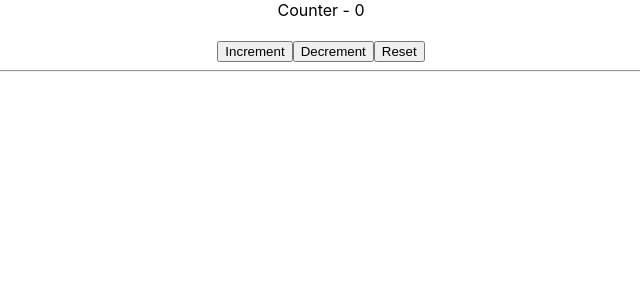
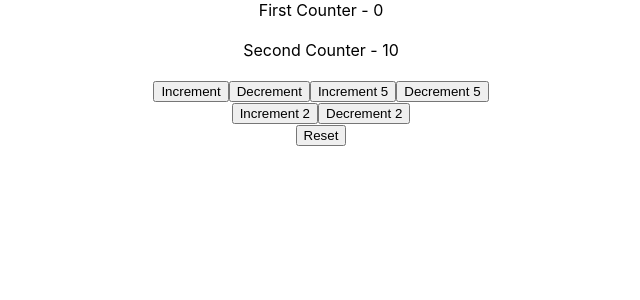
Before and after one commit to GeekShubhamRajput/react-hooks-exploration, a React (Create React App) app in the folder react-hooks-demo/: page / in a window 1280 px wide. Shown: the top 300 px of the page, without its empty margins (319-959 px from the left). Built offline with nearby package versions, Linux system fonts and the light colour scheme.

Commit message:
useReducer (complex state & action)

```diff
--- a/react-hooks-demo/src/App.js
+++ b/react-hooks-demo/src/App.js
@@ -13,6 +13,7 @@ import { ComponentF } from './components/ComponentF'
 import { ContextHook } from './components/ContextHook'
 import ClassMouse from "./components/ClassMouse";
 import { ReducerCounter } from "./components/ReducerCounter"
+import { ReducerCounterOne } from "./components/ReducerCounterOne"
 
 export const UserContext = React.createContext()
 export const ChannelContext = React.createContext()
@@ -20,7 +21,8 @@ export const ChannelContext = React.createContext()
 function App() {
   return (
     <div className="App">
-      <ReducerCounter />
+      {/* <ReducerCounter /> */}
+      <ReducerCounterOne />
     </div>
   );
 }
--- /dev/null
+++ b/react-hooks-demo/src/components/ReducerCounterOne.js
@@ -0,0 +1,39 @@
+import { useReducer } from 'react'
+
+const initialState = { firstCount: 0, secondCount: 10 }
+
+const reducer = (state, action) =>{
+  switch(action.type){
+    case 'increment':
+      return { ...state, firstCount: state.firstCount + action.value }
+    case 'decrement':
+      return { ...state, firstCount: state.firstCount - action.value }
+    case 'increment2':
+      return { ...state, secondCount: state.secondCount + action.value }
+    case 'decrement2':
+      return { ...state, secondCount: state.secondCount - action.value }
+    case 'reset':
+      return initialState
+    default :
+      return state
+  }
+}
+
+export const ReducerCounterOne = () => {
+
+  const [count, dispatch] = useReducer(reducer, initialState)
+
+  return(
+    <div>
+      <div>First Counter - {count.firstCount}</div><br />
+      <div>Second Counter - {count.secondCount}</div><br />
+      <button onClick={() => dispatch({ type: 'increment', value: 1 })}>Increment</button>
+      <button onClick={() => dispatch({ type: 'decrement', value: 1 })}>Decrement</button>
+      <button onClick={() => dispatch({ type: 'increment', value: 5 })}>Increment 5</button>
+      <button onClick={() => dispatch({ type: 'decrement', value: 5 })}>Decrement 5</button><br />
+      <button onClick={() => dispatch({ type: 'increment2', value: 2 })}>Increment 2</button>
+      <button onClick={() => dispatch({ type: 'decrement2', value: 2 })}>Decrement 2</button><br />
+      <button onClick={() => dispatch({ type: 'reset' })}>Reset</button>
+    </div>
+  )
+}
```
Also changed, not shown: 1 other file (tests, documents, lock files or other folders).
